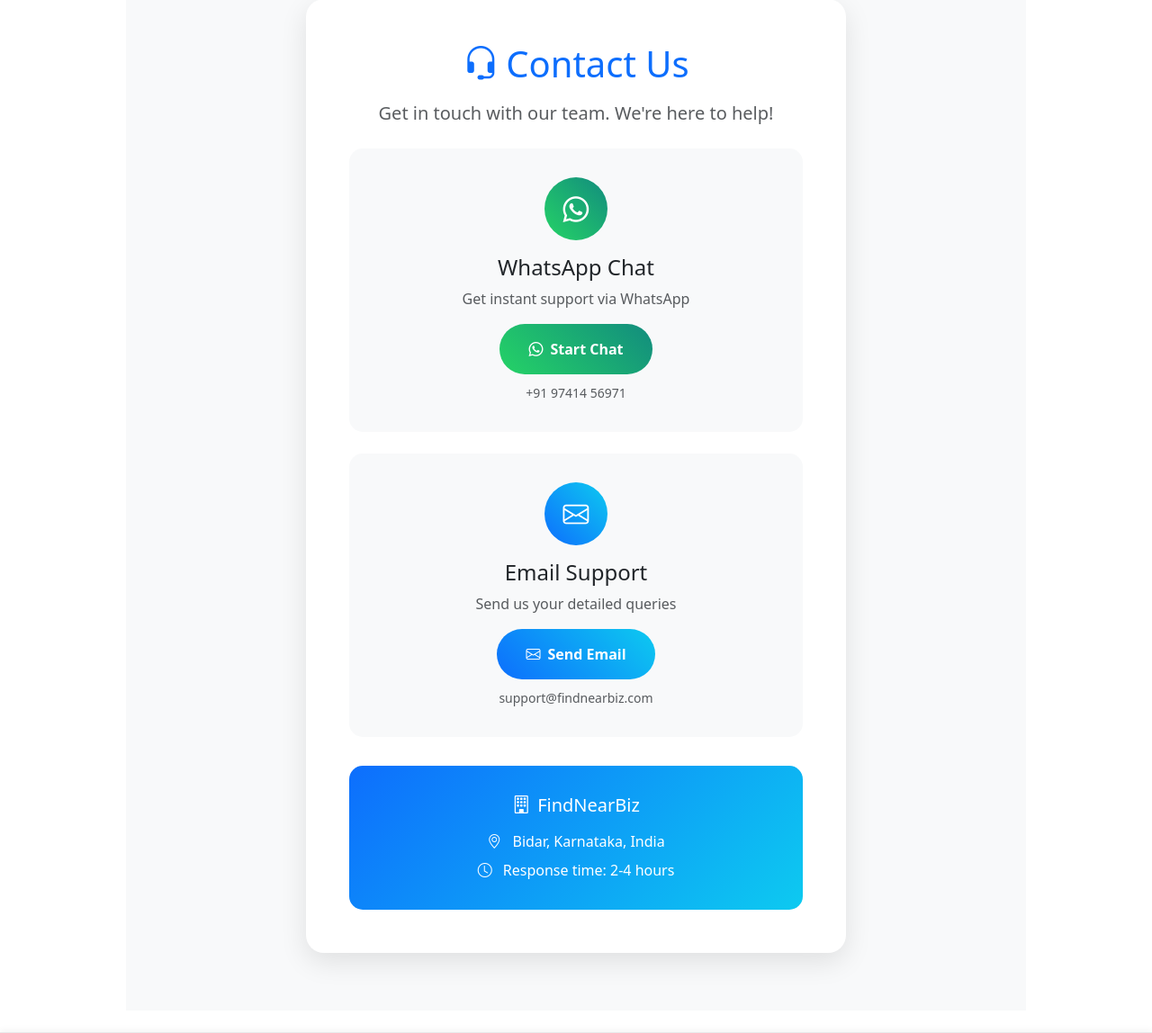
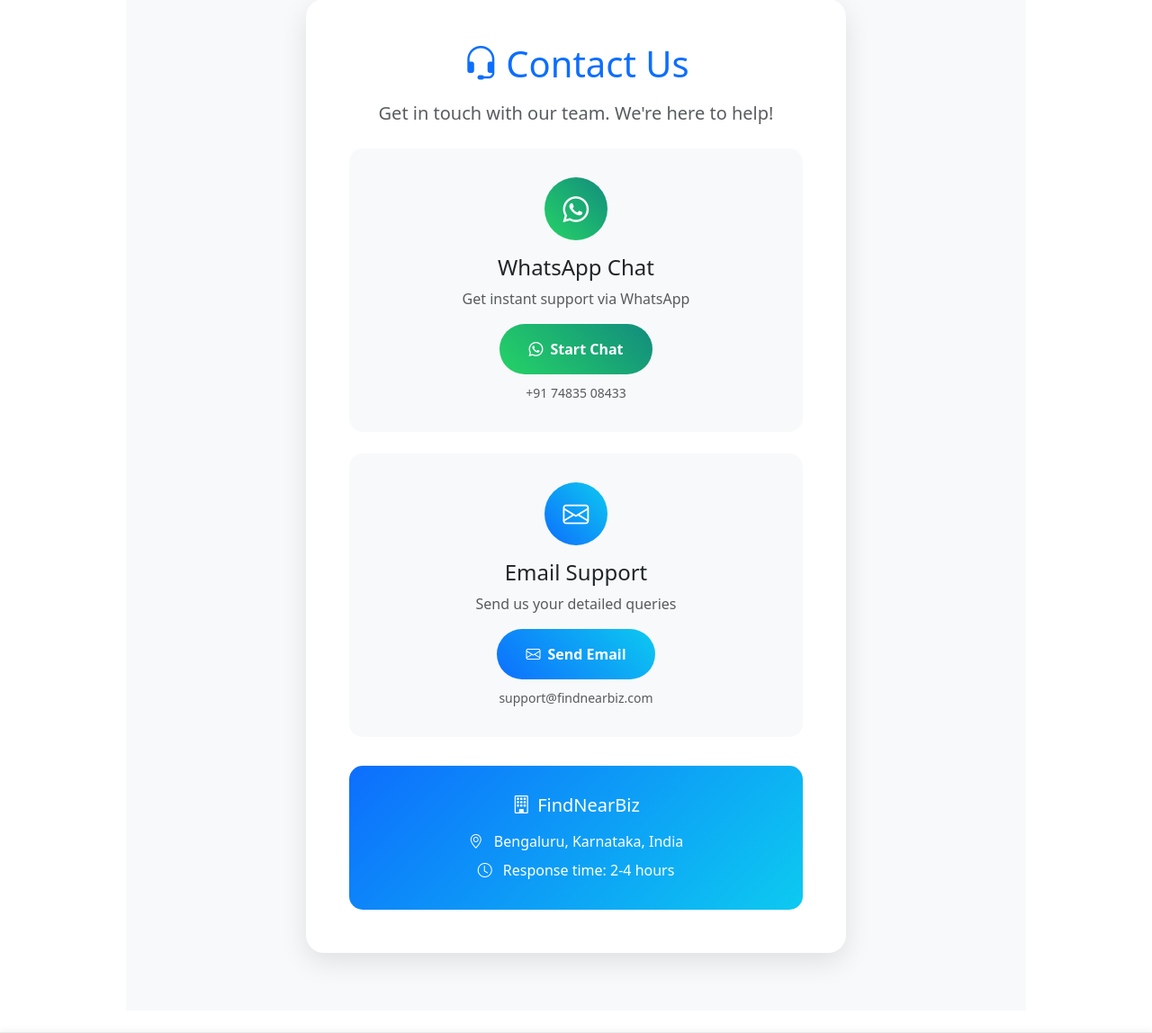
Before and after one commit to rakeshptajlapur/bizdirectory, a Django app: page /contact/ in a window 1280 px wide. Shown: the part 173-1321 px from the top of the page at 90% size. Run offline with Django 5.2, Linux system fonts and the light colour scheme; parts of the project's set-up code (start-up, migrations or seed data) failed here and were passed over.

Commit message:
Homepage reverted to realhome and contact details updated

```diff
--- a/directory/templates/directory/contact.html
+++ b/directory/templates/directory/contact.html
@@ -141,13 +141,13 @@
                 <p class="text-muted mb-3">
                     Get instant support via WhatsApp
                 </p>
-                <a href="https://wa.me/919741456971?text=Hi%20FindNearBiz%20team,%20I%20need%20help%20with..."
+                <a href="https://wa.me/917483508433?text=Hi%20FindNearBiz%20team,%20I%20need%20help%20with..."
                    target="_blank"
                    class="contact-btn whatsapp-btn">
                     <i class="bi bi-whatsapp me-2"></i>Start Chat
                 </a>
                 <div class="mt-2">
-                    <small class="text-muted">+91 97414 56971</small>
+                    <small class="text-muted">+91 74835 08433</small>
                 </div>
             </div>
 
@@ -176,7 +176,7 @@
                 </h5>
                 <p class="mb-2">
                     <i class="bi bi-geo-alt me-2"></i>
-                    Bidar, Karnataka, India
+                    Bengaluru, Karnataka, India
                 </p>
                 <p class="mb-0">
                     <i class="bi bi-clock me-2"></i>
--- a/directory/urls.py
+++ b/directory/urls.py
@@ -6,8 +6,11 @@
 app_name = 'directory'
 
 urlpatterns = [
-    path('', views.coming_soon, name='home'),           # Public sees coming soon
-    path('dev-home/', views.home, name='dev_home'),     # Developers access full site
+    #path('', views.coming_soon, name='home'),           # Public sees coming soon
+    #path('dev-home/', views.home, name='dev_home'),     # Developers access full site
+    path('', views.home, name='home'),           # Public sees real home
+
+
     path('listings/', views.listings, name='listings'), # All filters work normally
     path('listings/ajax/', views.listings_ajax, name='listings_ajax'),  # Add this line
     path('business/<int:pk>/', views.business_detail, name='business_detail'),
```
Also changed, not shown: directory/templates/directory/business_detail.html (+4 -4 lines).
